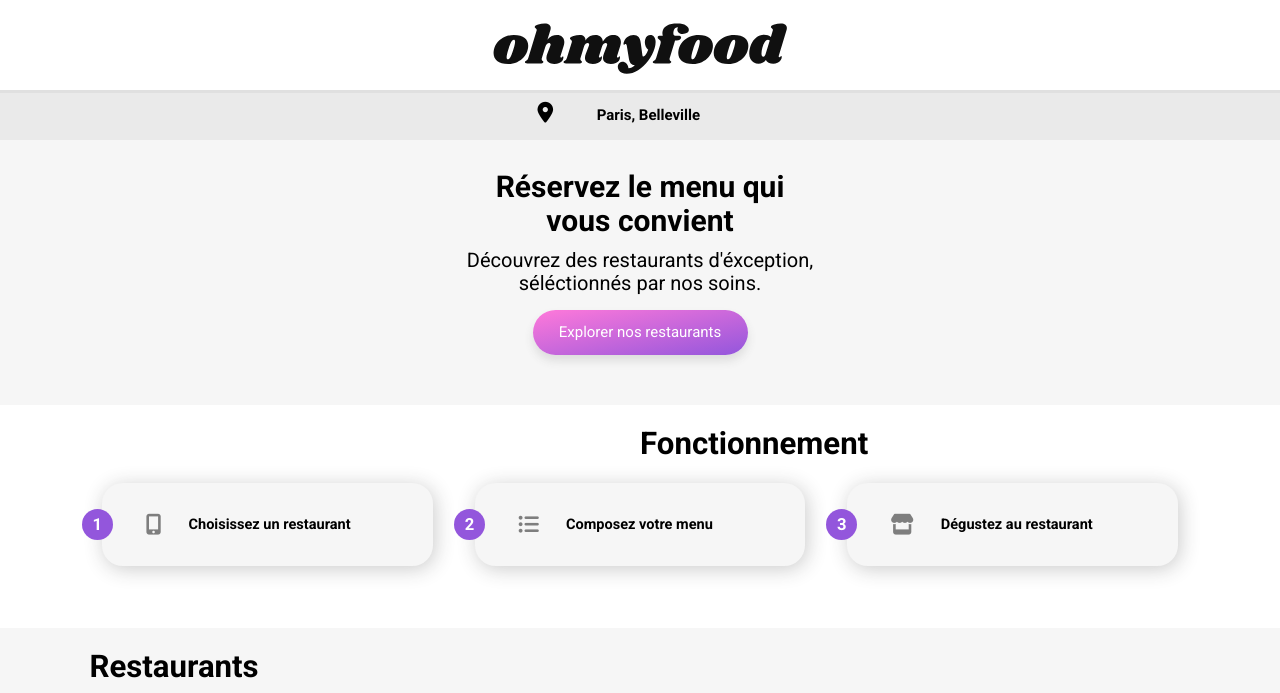
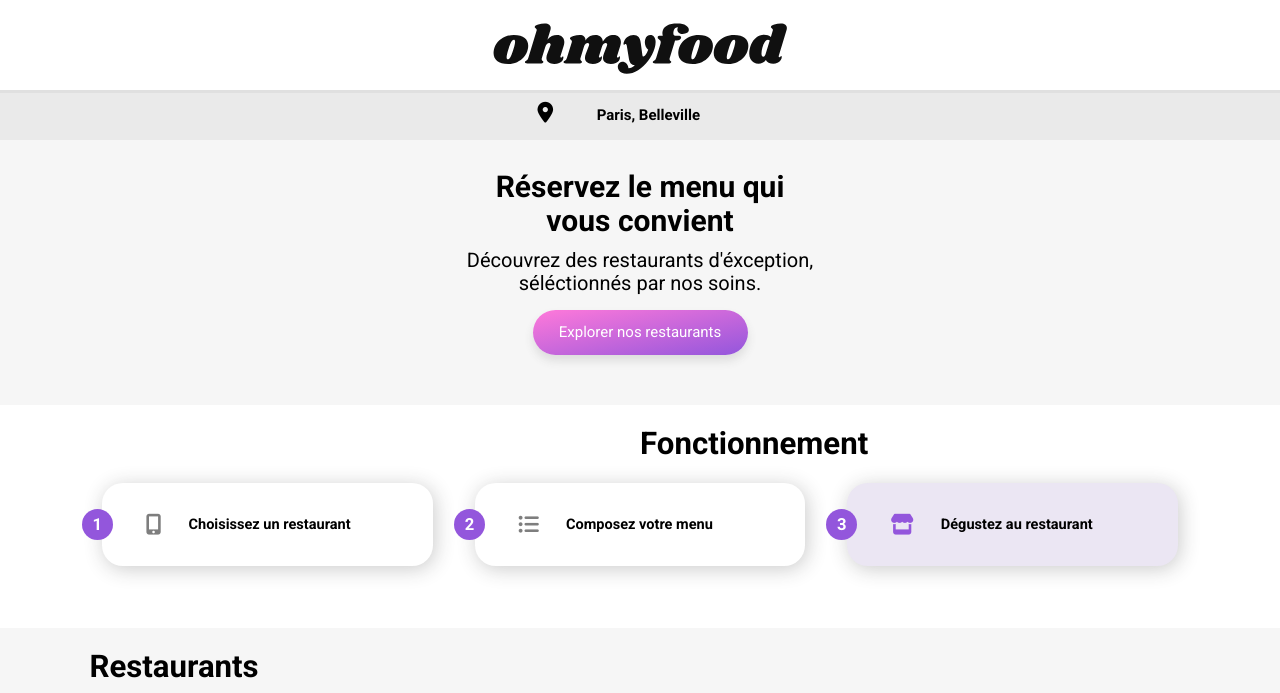
Before and after one commit to codeuse-83/Stephanie-P3-OC, a website: page index.html in a window 1280 px wide. Shown: the top 693 px of the page. Drawn offline with Linux system fonts and the light colour scheme; a web font is replaced by a local one.

Commit message:
correction du 3 item fonctionnement CSS

```diff
--- a/public/css/styles.css
+++ b/public/css/styles.css
@@ -271,7 +271,7 @@ h1 {
   border-radius: 1rem;
   border: none;
   margin-bottom: 1rem;
-  background: #f6f6f6;
+  background: white;
   box-shadow: 2px 3px 20px 0px #2b2b2b3f;
 }
 .fonctionnement_list::before {
@@ -288,22 +288,19 @@ h1 {
   height: 1.5rem;
   border-radius: 1rem;
   background-color: #9356DC;
-}
-.fonctionnement_list:hover {
-  color: black;
-  background-color: #f2eafb;
+
+} .fonctionnement_3 .fonctionnement_icon {
+  color: #9356DC;
 
 }
-.fonctionnement_listt:hover .fonctionnement_icon > i {
-  color: #9356dc
+.fonctionnement_3 .fonctionnement_list{
+  background: #ebe6f3;
 }
+
 .fonctionnement_icon {
   padding: 0.5rem 1.3rem 0.5rem 0.5rem;
   font-size: 1rem;
   color: #7e7e7e;
-}
-.fonctionnement_list:hover .fonctionnement_icon  {
-  color: #9356dc;
 }
 
 @media (min-width: 768px) {
```
